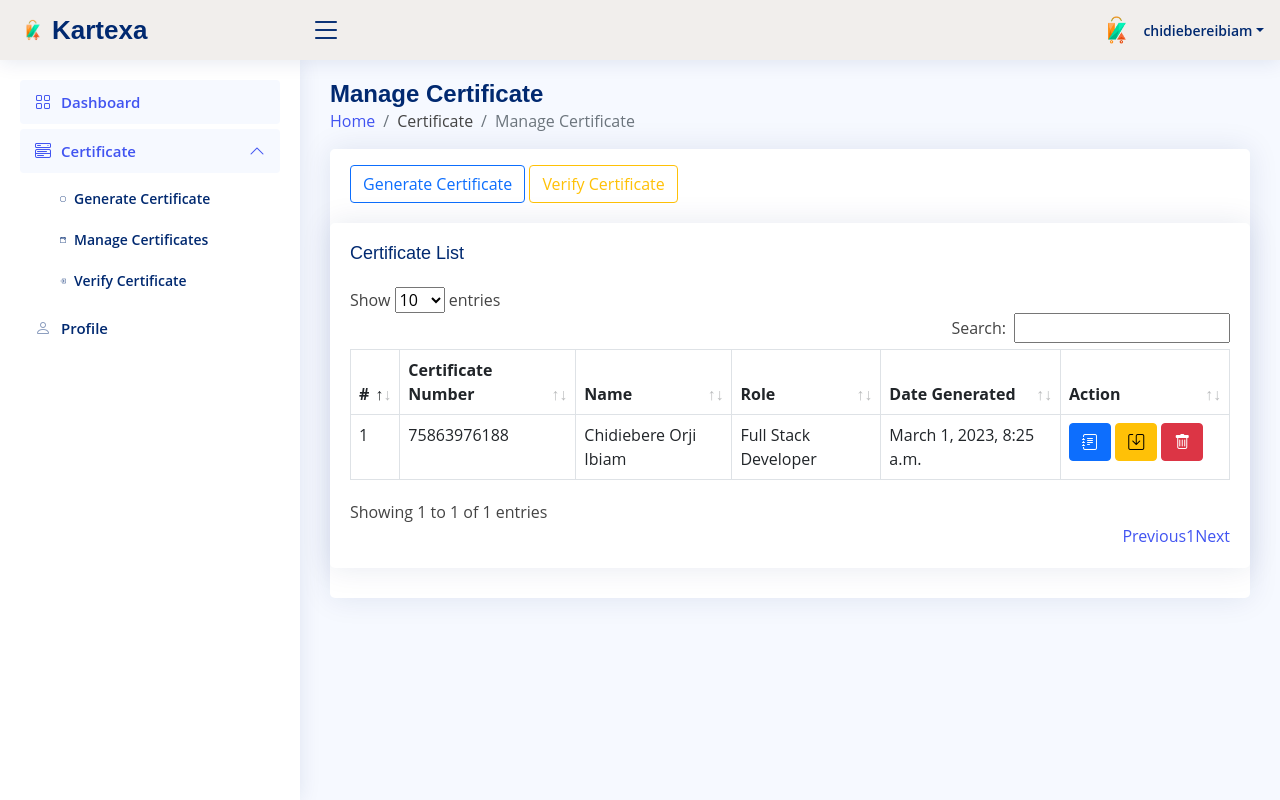
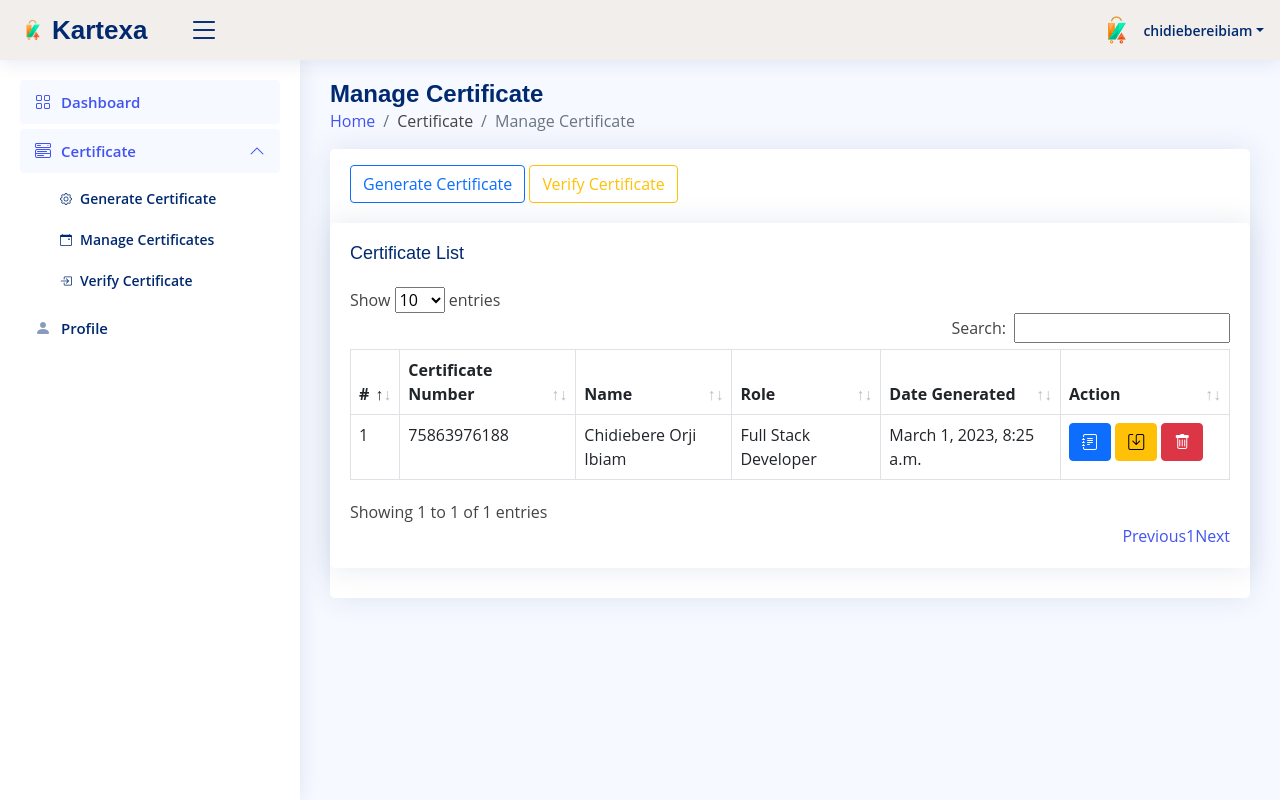
Before and after one commit to ChidiebereIbiam/certificate-project, a Django app: page /manage_certificate/ in a window 1280 px wide, after a click on "Certificate". Run offline with Django 4.2, Linux system fonts and the light colour scheme; a user stored in the database is signed in; data comes from the database, SQL or seed files in the repository; both versions use the stored data as it was after the commit; some libraries are stand-ins or nearby versions.

Commit message:
final submit

```diff
--- a/core/templates/core/base.html
+++ b/core/templates/core/base.html
@@ -5,35 +5,41 @@
     <meta charset="UTF-8" />
     <meta http-equiv="X-UA-Compatible" content="IE=edge" />
     <meta name="viewport" content="width=device-width, initial-scale=1.0" />
-    <title>
-        {% block title %}{% endblock title %}
-
-    </title>
+    <title>{% block title %}{% endblock title %}</title>
 
     <!-- Favicons -->
     <link href="{% static 'img/logo.png' %}" rel="icon" />
     <link href="{% static 'img/logo.png' %}" rel="apple-touch-icon" />
 
     <!-- Bootstrap CSS Files -->
-    <link rel="stylesheet" href="{% static 'css/dataTables.bootstrap5.min.css' %}" />
+    <link
+      rel="stylesheet"
+      href="{% static 'css/dataTables.bootstrap5.min.css' %}"
+    />
     <link rel="stylesheet" href="{% static 'css/bootstrap.min.css' %}" />
-    <link rel="stylesheet" href="{% static 'bootstrap-icons/bootstrap-icons.css' %}"/>
+    <link
+      rel="stylesheet"
+      href="{% static 'bootstrap-icons/bootstrap-icons.css' %}"
+    />
 
     <!-- Main CSS File -->
     <link rel="stylesheet" href="{% static 'css/style.css' %}" />
 
     <!-- JQuery -->
-  <script src = "{% static 'js/jquery-3.5.1.js' %}"></script>
-  <script src = "{% static 'js/jquery.validate.js' %}"></script>
-  <script src = "{% static 'js/jquery.dataTables.min.js' %}"></script>
+    <script src="{% static 'js/jquery-3.5.1.js' %}"></script>
+    <script src="{% static 'js/jquery.validate.js' %}"></script>
+    <script src="{% static 'js/jquery.dataTables.min.js' %}"></script>
 
-  <!-- Sweet Alert-->
-  <link href="{% static 'css/sweetalert2.min.css' %}" rel="stylesheet">
+    <!-- Sweet Alert-->
+    <link href="{% static 'css/sweetalert2.min.css' %}" rel="stylesheet" />
   </head>
   <body>
     <!-- ======= Header ======= -->
     <header id="header" class="header fixed-top d-flex align-items-center">
-      <div class="d-flex align-items-center justify-content-between">
+      <div
+        style="width: 200px"
+        class="d-flex align-items-center justify-content-between"
+      >
         <a href="{% url 'dashboard' %}" class="logo d-flex align-items-center">
           <img src="{% static 'img/logo.png' %}" alt="" />
           <span class="d-none d-lg-block">Kartexa</span>
@@ -49,19 +55,19 @@
               href="#"
               data-bs-toggle="dropdown"
             >
-            {% if user.profile.profile_pic %}
-             <img
+              {% if user.profile.profile_pic %}
+              <img
                 src="{{user.profile.profile_pic.url}}"
                 alt="Profile"
                 class="rounded-circle"
               />
               {% else %}
-             <img
+              <img
                 src="{% static 'img/logo.png' %}"
                 alt="Profile"
                 class="rounded-circle"
               />
-            {% endif %}
+              {% endif %}
 
               <span class="d-none d-md-block dropdown-toggle ps-2"
                 >{{user.username}}</span
@@ -71,7 +77,6 @@
             <ul
               class="dropdown-menu dropdown-menu-end dropdown-menu-arrow profile"
             >
-
               <li>
                 <hr class="dropdown-divider" />
               </li>
@@ -87,7 +92,10 @@
               </li>
 
               <li>
-                <a class="dropdown-item d-flex align-items-center" href="{% url 'logout' %}">
+                <a
+                  class="dropdown-item d-flex align-items-center"
+                  href="{% url 'logout' %}"
+                >
                   <i class="bi bi-box-arrow-right"></i>
                   <span>Sign Out</span>
                 </a>
@@ -126,19 +134,20 @@
           >
             <li>
               <a href="{% url 'generate_certificate' %}">
-                <i class="bi bi-circle"></i><span>Generate Certificate</span>
+                <i class="bi bi-gear" style="font-size: 12px"></i>
+                <span>Generate Certificate</span>
               </a>
             </li>
             <li>
               <a href="{% url 'manage_certificate' %}">
-                <i class="bi bi-calendar-event"></i
-                ><span>Manage Certificates</span>
+                <i class="bi bi-calendar-event" style="font-size: 12px"></i>
+                <span>Manage Certificates</span>
               </a>
             </li>
             <li>
               <a href="{% url 'verify_certificate' %}">
-                <i class="bi bi-box-arrow-in-right"></i
-                ><span>Verify Certificate</span>
+                <i class="bi bi-box-arrow-in-right" style="font-size: 12px"></i>
+                <span>Verify Certificate</span>
               </a>
             </li>
           </ul>
@@ -146,8 +155,11 @@
         <!-- End Certificate Nav -->
         {% if user.profile %}
         <li class="nav-item">
-          <a class="nav-link collapsed" href="{% url 'profile_page' user.profile.id %}">
-            <i class="bi bi-person"></i>
+          <a
+            class="nav-link collapsed"
+            href="{% url 'profile_page' user.profile.id %}"
+          >
+            <i class="bi bi-person-fill"></i>
             <span>Profile</span>
           </a>
         </li>
@@ -155,18 +167,12 @@
       </ul>
     </aside>
     <!-- End Sidebar-->
-    {% block content %}
-
-    {% endblock content %}
-
-
+    {% block content %} {% endblock content %}
 
     <!-- Scripts -->
-    {% block scriptArea %}
-    {% endblock scriptArea %}
+    {% block scriptArea %} {% endblock scriptArea %}
     <script src="{% static 'js/script.js' %} "></script>
     <script src="{% static 'js/bootstrap.bundle.min.js' %} "></script>
     <script src="{% static 'js/sweetalert2.min.js' %} "></script>
-
   </body>
 </html>
--- a/core/templates/core/manage_certificate.html
+++ b/core/templates/core/manage_certificate.html
@@ -58,9 +58,9 @@
                           <td>{{object.role}}</td>
                           <td>{{object.generated_date}}</td>
                           <td>
-                            <a class='btn btn-primary' href="{% url 'certificate_detail' object.certificate_number%}"> <i class="bi bi-journal-text"></i></a>
-                            <a class='btn btn-warning' href="{% url 'download' object.certificate_number %}"> <i class="bi bi-save"></i></a>
-                            <button class='btn btn-danger deleteCertificate' data-action='/{{object.id}}/delete_certificate' data-pk='{{object.pk}}'> <i class="bi bi-trash"></i></button>
+                            <a title="View" class='btn btn-primary' href="{% url 'certificate_detail' object.certificate_number%}"> <i class="bi bi-journal-text"></i></a>
+                            <a title="Download" class='btn btn-warning' href="{% url 'download' object.certificate_number %}"> <i class="bi bi-save"></i></a>
+                            <button title="Delete" class='btn btn-danger deleteCertificate' data-action='/{{object.id}}/delete_certificate' data-pk='{{object.pk}}'> <i class="bi bi-trash"></i></button>
                           </td>
 
                         </tr>
```
Also changed, not shown: db.sqlite3.
